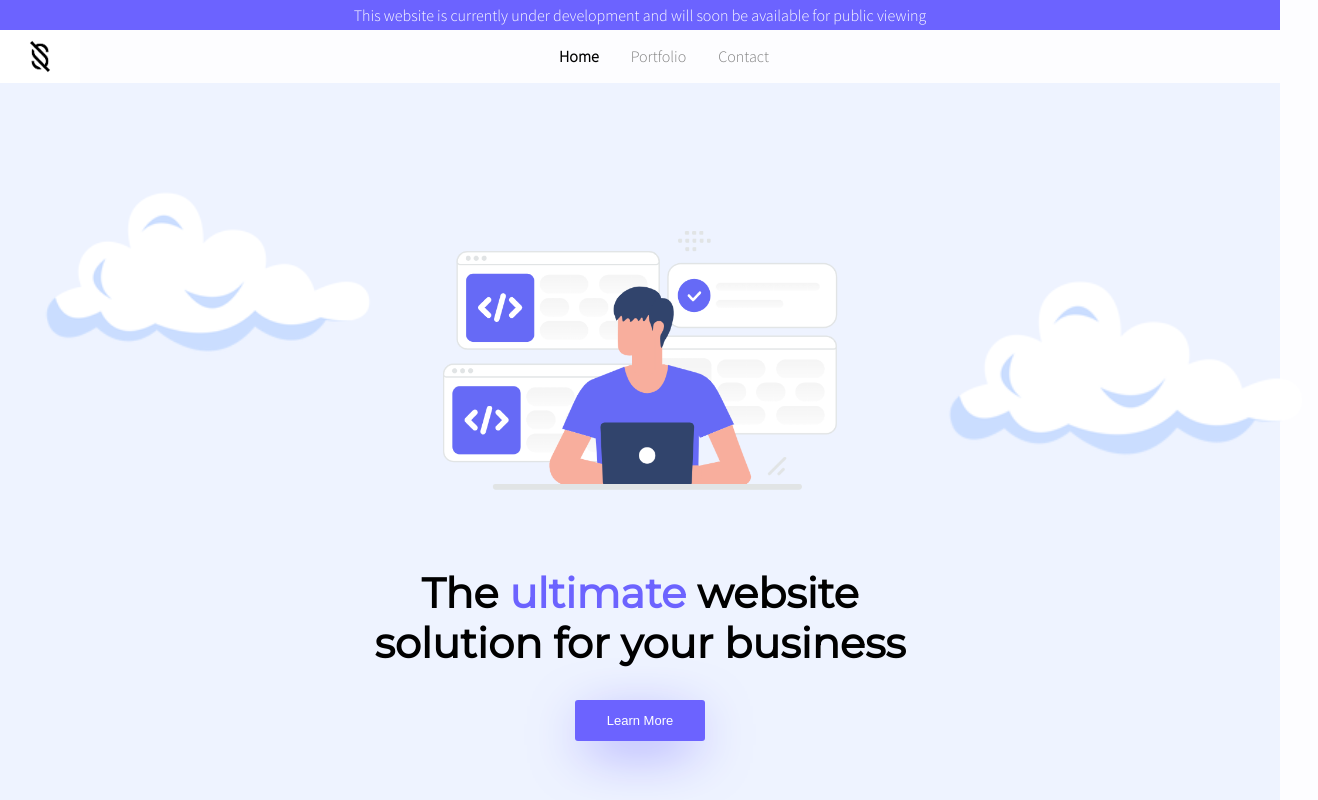
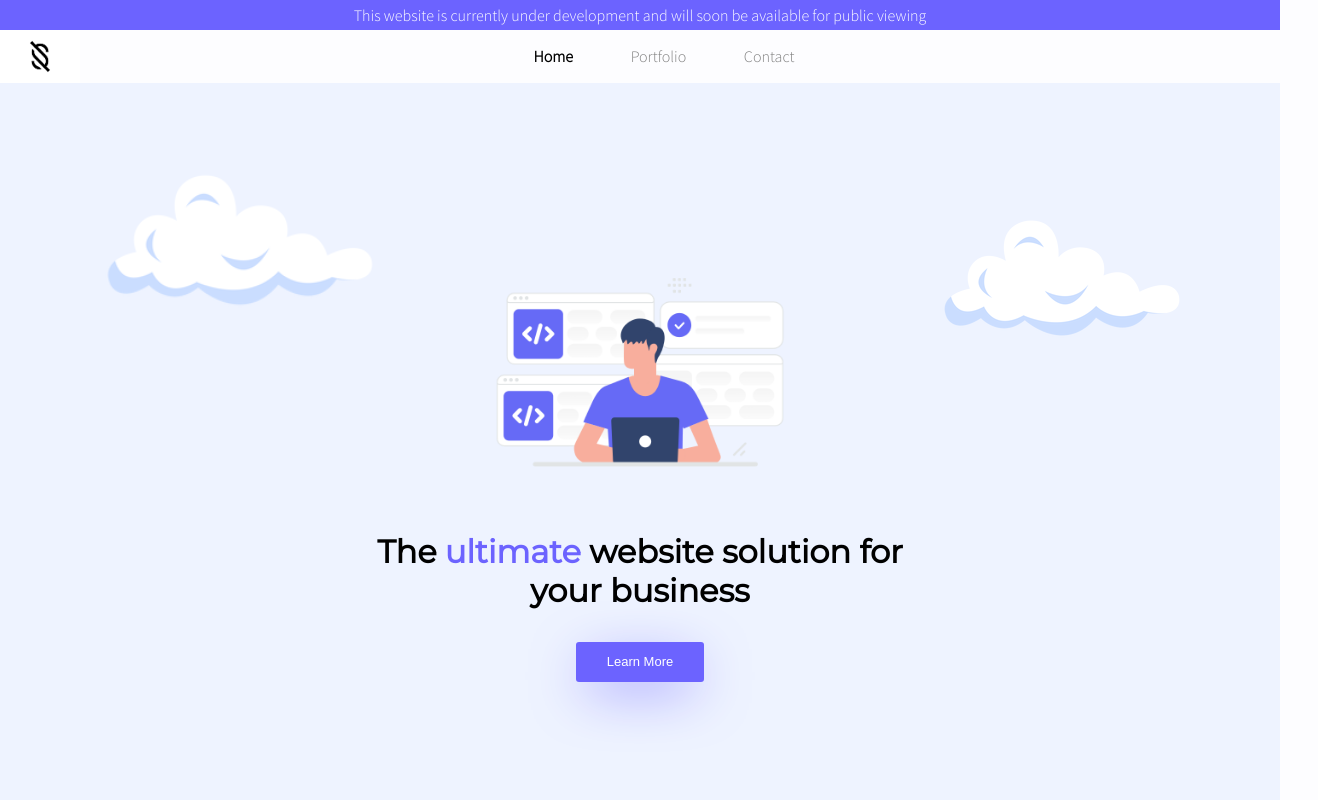
Before and after one commit to harleyswift1/landing_page_1, a React (Create React App) app: page / in a window 1280 px wide. Shown: the top 800 px of the page, 1318 px wide, since content can reach past the window. Built offline with nearby package versions, Linux system fonts and the light colour scheme.

Commit message:
Fixed some responsive-based bugs

```diff
--- a/src/App.css
+++ b/src/App.css
@@ -8,6 +8,10 @@
     --background-color-secondary: #eef3ff;
     --primary-color: #6C63FF
 
+}
+
+html {
+    scroll-behavior: smooth;
 }
 
 * {
--- a/src/components/Header/Header.css
+++ b/src/components/Header/Header.css
@@ -10,7 +10,6 @@ header {
     justify-content: space-between;
     align-items: center;
     flex-direction: row;
-    column-gap: 1rem;
 }
 
 .header-content img {
@@ -23,7 +22,7 @@ header {
     flex-direction: row;
     justify-content: space-between;
     align-items: center;
-    column-gap: 2rem;
+    column-gap: 3.6rem;
     margin-right: 2rem;
 }
 
--- a/src/components/Hero/Hero.css
+++ b/src/components/Hero/Hero.css
@@ -36,19 +36,19 @@
     height: 22rem;
     width: auto;
     position: absolute;
-    right: 70%;
-    top: 12%;
+    right: 200px;
+    top: 300px;
 }
 
 .cloud-2 {
-    height: 24rem;
+    height: 22rem;
     width: auto;
     position: absolute;
-    left: 73%;
-    bottom: 30%;
+    left: 200px;
+    top: 150px;
 }
 
-@media only screen and (max-width: 1200px) {
+@media only screen and (max-width: 1400px) {
     .hero-content h1 {
         font-size: 2rem;
     }
@@ -64,7 +64,7 @@
     }
 
     .cloud-1 {
-        height: 16rem;
+        height: 18rem;
         width: auto;
         position: absolute;
         right: 70%;
@@ -72,7 +72,7 @@
     }
 
     .cloud-2 {
-        height: 14rem;
+        height: 16rem;
         width: auto;
         position: absolute;
         left: 73%;
@@ -81,7 +81,7 @@
 }
 
 
-@media only screen and (max-width: 700px) {
+@media only screen and (max-width: 800px) {
 
     .cloud-1 {
         display: none;
--- a/src/components/Hero/Hero.js
+++ b/src/components/Hero/Hero.js
@@ -4,13 +4,17 @@ import cloud from "../../assets/images/cloud.png";
 import Button from "../Utils/Button/Button";
 
 export default function Hero() {
+
+    const handleClick = function() {
+        alert("Clicked");
+    }
     return (<section className={"hero"}>
         <div className="hero-content">
             <img src={hero_image} className={"hero-image"} alt=""/>
             <img src={cloud} className={"cloud-1"} alt=""/>
             <img src={cloud} className={"cloud-2"} alt=""/>
             <h1>The <blue>ultimate</blue> website solution for your business</h1>
-            <Button text={"Learn More"} />
+            <Button onClick={handleClick} text={"Learn More"} />
         </div>
     </section>)
 }
--- a/src/components/InfoBar/InfoBar.css
+++ b/src/components/InfoBar/InfoBar.css
@@ -5,6 +5,6 @@
     align-items: center;
     text-align: center;
     color: white;
-    padding: 0.3rem 0;
+    padding: 0.3rem 0.5rem;
     background-color: var(--primary-color);
 }
--- a/src/components/InfoBar/InfoBar.js
+++ b/src/components/InfoBar/InfoBar.js
@@ -1,7 +1,7 @@
 import "./InfoBar.css"
 
 export default function InfoBar() {
-    return(<div className={"info-bar"}>
+    return(<span className={"info-bar"}>
         <p>This website is currently under development and will soon be available for public viewing</p>
-    </div>)
+    </span>)
 }
--- a/src/components/Section2/Card/Section2Card.css
+++ b/src/components/Section2/Card/Section2Card.css
@@ -36,6 +36,7 @@
 }
 
 .section-2-card-content p {
+    color: #3f3f3f;
     font-weight: bold;
     font-size: 1.2rem;
 }
--- a/src/components/Section4/PricingWidget/PricingWidget.css
+++ b/src/components/Section4/PricingWidget/PricingWidget.css
@@ -32,5 +32,6 @@
 }
 
 .pricing-widget ul li {
+    letter-spacing: 0.1rem;
     font-size: 1.2rem;
 }
--- a/src/components/Section4/Section4.css
+++ b/src/components/Section4/Section4.css
@@ -16,7 +16,7 @@
     width: 100%;
 }
 
-@media only screen and (max-width: 1000px) {
+@media only screen and (max-width: 1100px) {
     .section4-content {
         align-items: center;
         flex-wrap: wrap;
--- a/src/components/Utils/Button/Button.js
+++ b/src/components/Utils/Button/Button.js
@@ -2,7 +2,7 @@ import "./Button.css";
 
 export default function Button(props) {
     const text = props.text;
-    return(<button style={{width: props.width}}>
+    return(<button onClick={props.onClick} style={{width: props.width}}>
         {text}
     </button>)
 }
```
